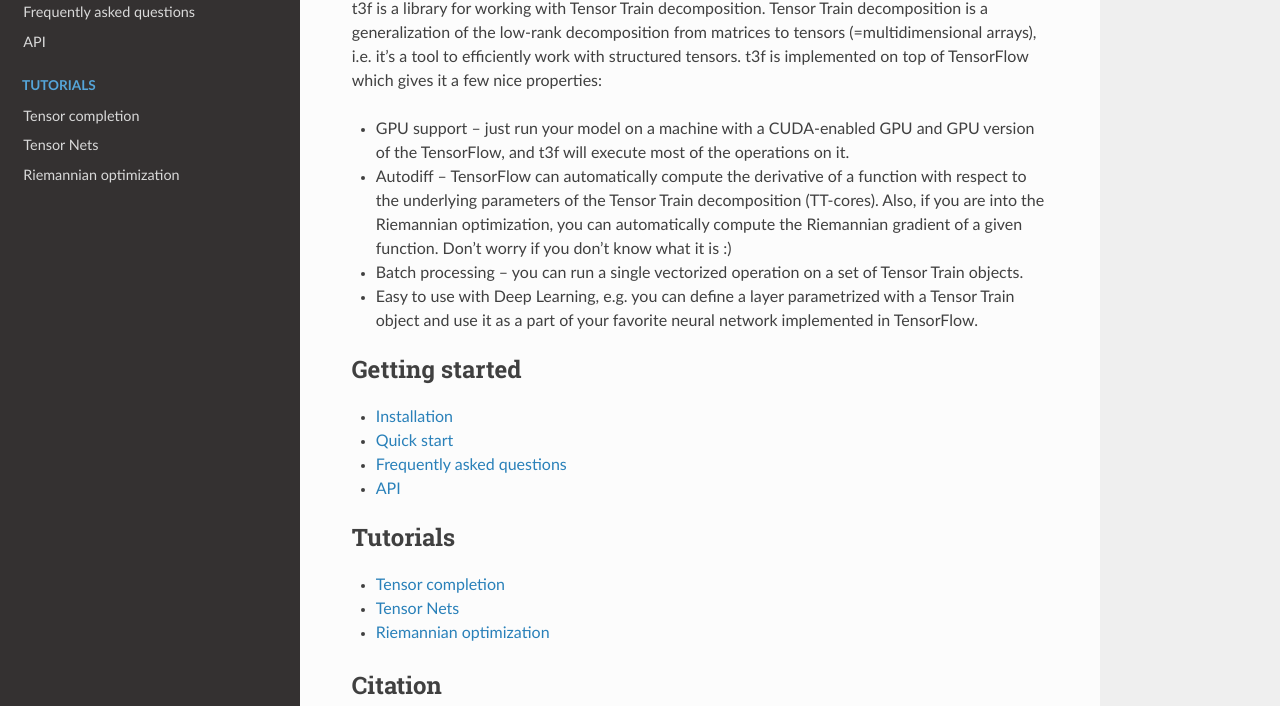
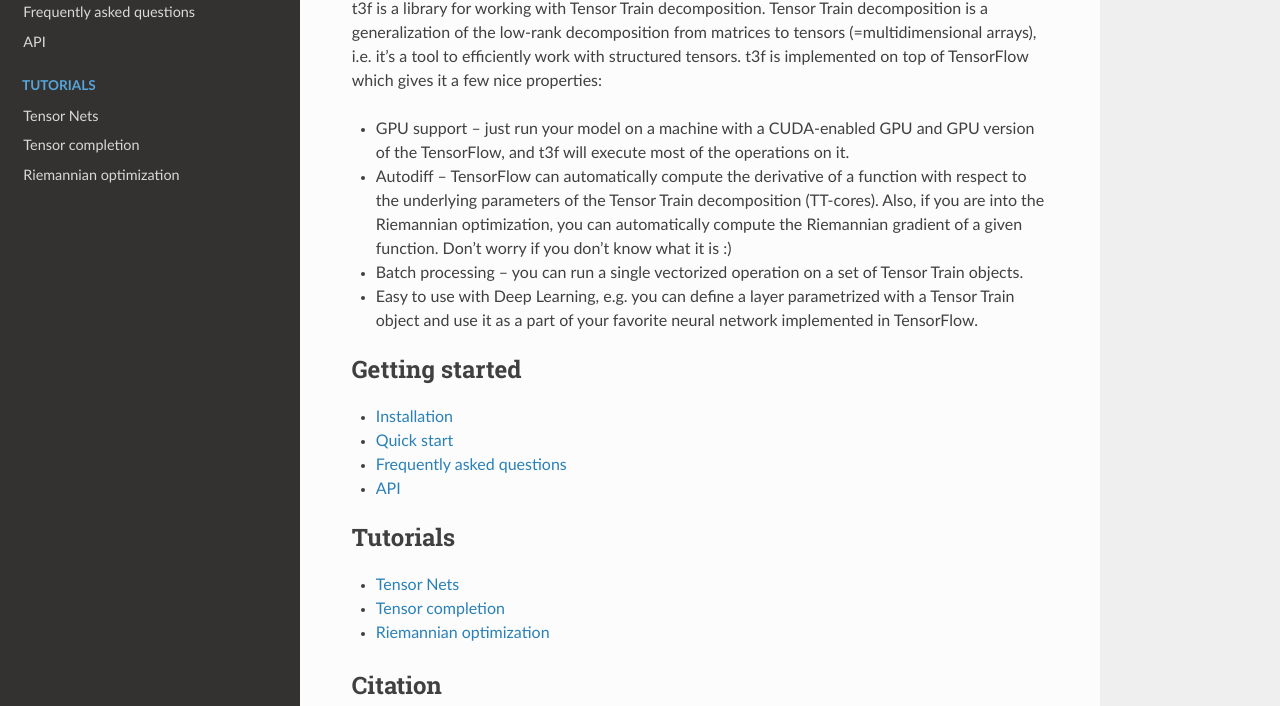
Before and after one commit to Bihaqo/t3f, a Sphinx documentation site: the page built from docs/index.rst, in a window 1280 px wide and 1337 px high. Shown: the part 224-930 px from the top of the window. Built offline with Sphinx 7.4.7 and the Read the Docs theme 2.0.0, drawn with Linux system fonts in a browser that asks for light colours.

Commit message:
start with NNs

```diff
--- a/docs/index.rst
+++ b/docs/index.rst
@@ -22,8 +22,8 @@
     :maxdepth: 1
     :caption: Tutorials
 
+    tutorials/tensor_nets
     tutorials/tensor_completion
-    tutorials/tensor_nets
     tutorials/riemannian
 
 Citation
```
